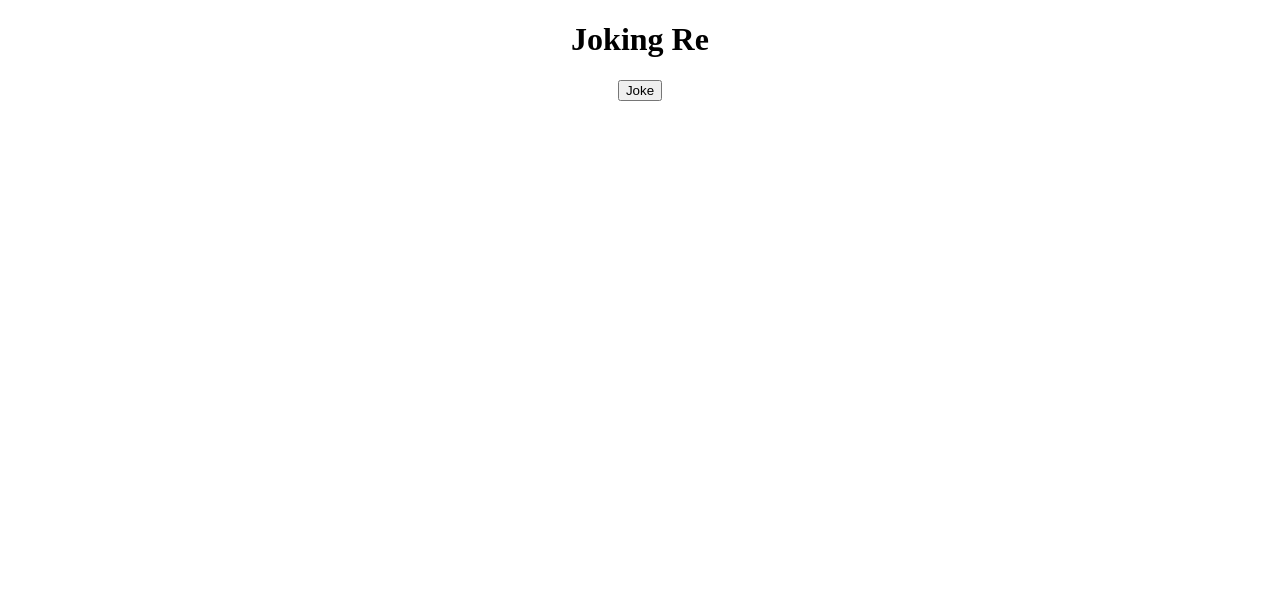
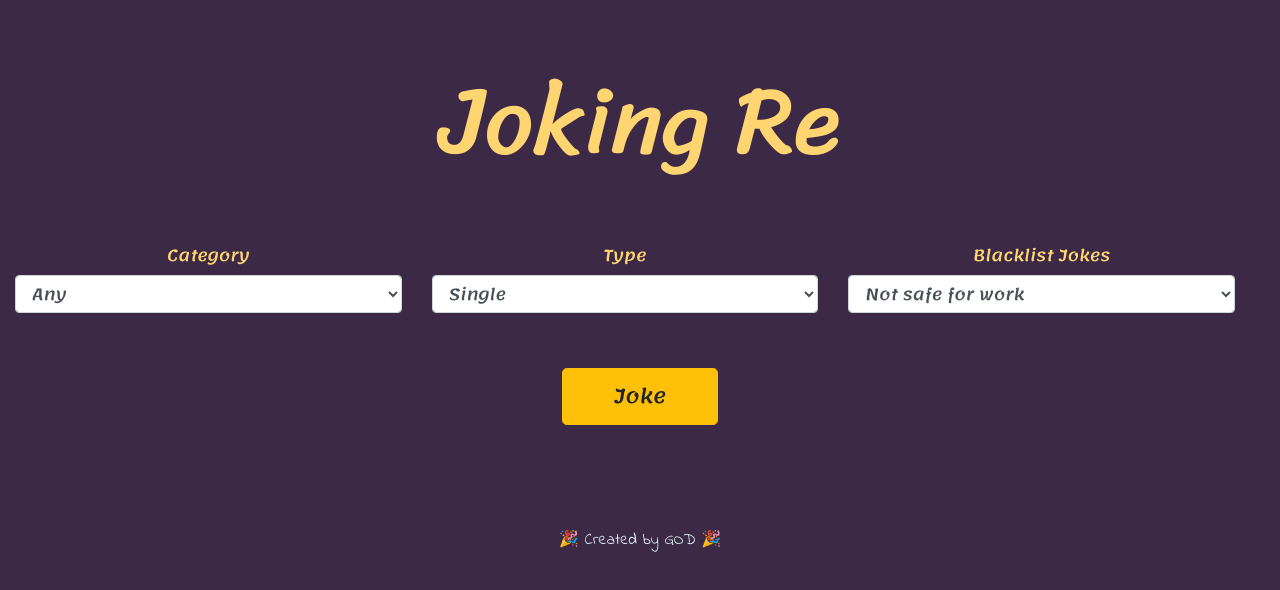
Before and after one commit to badri7489/jokes, a website: page index.html in a window 1280 px wide. Drawn offline with nearby package versions, Linux system fonts and the light colour scheme.

Commit message:
UI improved

```diff
--- a/index.html
+++ b/index.html
@@ -3,12 +3,59 @@
 	<head>
 		<meta charset="UTF-8" />
 		<meta name="viewport" content="width=device-width, initial-scale=1.0" />
+		<!-- Bootstrap CDN -->
+		<link
+			rel="stylesheet"
+			href="https://stackpath.bootstrapcdn.com/bootstrap/4.5.2/css/bootstrap.min.css"
+			integrity="sha384-JcKb8q3iqJ61gNV9KGb8thSsNjpSL0n8PARn9HuZOnIxN0hoP+VmmDGMN5t9UJ0Z"
+			crossorigin="anonymous"
+		/>
+		<!-- Custom CSS -->
+		<link rel="stylesheet" href="./css/style.css" />
+		<!-- Google Fonts Link -->
+		<link
+			href="https://fonts.googleapis.com/css2?family=Indie+Flower&family=Lemonada:wght@500&family=Sriracha&display=swap"
+			rel="stylesheet"
+		/>
 		<title>Just Kidding</title>
 	</head>
-	<body style="text-align: center;">
+	<body>
 		<h1>Joking Re</h1>
 		<form action="/" method="POST">
-			<button type="submit">Joke</button>
+			<div class="row container-fluid">
+				<div class="col-md-4 form-group">
+					<label for="category">Category</label>
+					<select class="form-control" name="category">
+						<option value="any">Any</option>
+						<option value="miscellaneous">Miscellaneous</option>
+						<option value="programming">Programming</option>
+						<option value="dark">Dark</option>
+						<option value="pun">Pun</option>
+					</select>
+				</div>
+				<div class="col-md-4 form-group">
+					<label for="type">Type</label>
+					<select class="form-control" name="type">
+						<option value="single">Single</option>
+						<option value="twopart">Two Part</option>
+					</select>
+				</div>
+				<div class="col-md-4 form-group">
+					<label for="blacklistFlags">Blacklist Jokes</label>
+					<select class="form-control" name="blacklistFlags">
+						<option value="nsfw">Not safe for work</option>
+						<option value="religious">Religious</option>
+						<option value="political">Political</option>
+						<option value="racist">Racist</option>
+						<option value="sexist">Sexist</option>
+					</select>
+				</div>
+			</div>
+
+			<button class="btn btn-lg btn-warning buton" type="submit">
+				Joke
+			</button>
 		</form>
 	</body>
+	<footer>🎉 Created by GOD 🎉</footer>
 </html>
--- /dev/null
+++ b/public/css/style.css
@@ -0,0 +1,20 @@
+body {
+	text-align: center;
+	background-color: #3c2946;
+	color: #ffd571;
+	font-family: "Lemonada", cursive;
+}
+h1 {
+	margin: 5%;
+	font-size: 6rem;
+	font-family: "Sriracha", cursive;
+}
+.buton {
+	margin: 3%;
+	padding: 1% 4%;
+}
+footer {
+	font-family: "Indie Flower", cursive;
+	margin-top: 5%;
+	color: #dbedf3;
+}
```
Also changed, not shown: index.js (+13 -3 lines), joke.html (added, +25 -0 lines).
